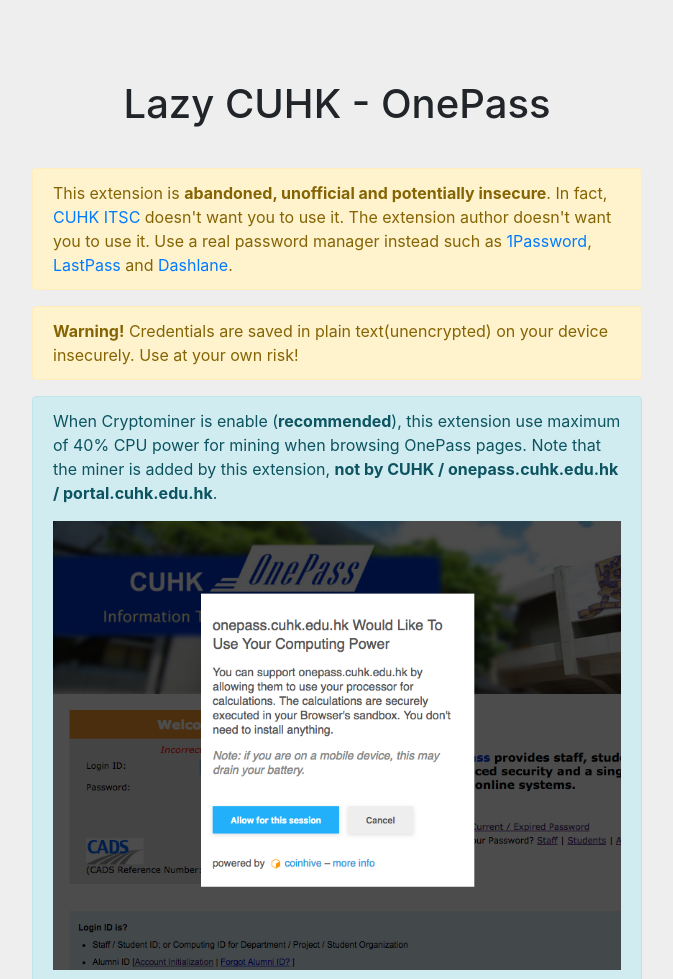
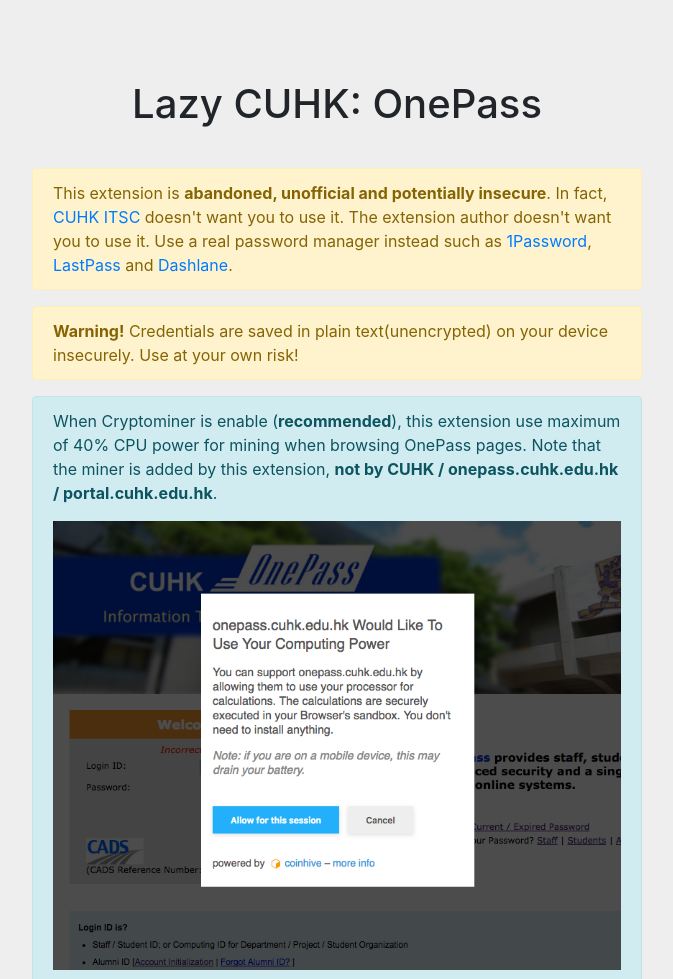
Before and after one commit to tangrufus/LazyCUHKOnePass, a browser extension: page options/options.html in a window 1280 px wide. Shown: the top 979 px of the page, without its empty margins (303-976 px from the left). Drawn offline with Linux system fonts and the light colour scheme.

Commit message:
Rename: Lazy CUHK - OnePass --> Lazy CUHK: OnePass

```diff
--- a/options/options.html
+++ b/options/options.html
@@ -5,7 +5,7 @@
   <meta charset="utf-8">
   <meta name="viewport" content="width=device-width, initial-scale=1, shrink-to-fit=no">
 
-  <title>Lazy CUHK - OnePass</title>
+  <title>Lazy CUHK: OnePass</title>
 
   <link href="./bootstrap.css" rel="stylesheet">
   <link href="./options.css" rel="stylesheet">
@@ -19,7 +19,7 @@
     <div class="row justify-content-center">
       <div class="col-sm-6">
         <div class="text-center">
-          <h1>Lazy CUHK - OnePass</h1>
+          <h1>Lazy CUHK: OnePass</h1>
         </div>
       </div>
     </div>
```
Also changed, not shown: manifest.json.
